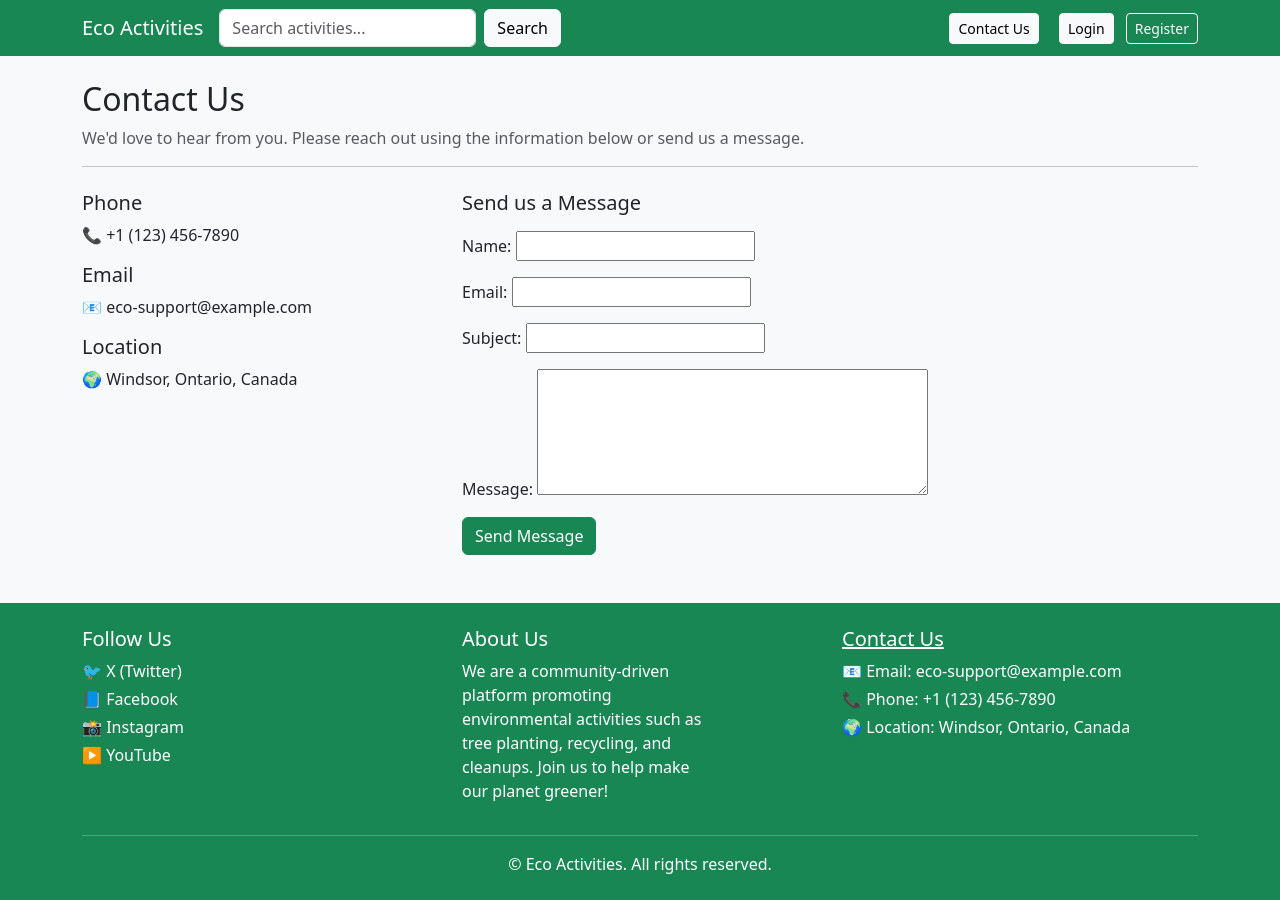
After one commit to Yiheng-Gao/Environmental-Activity-Information-Website, a Django app: page /contact/ in a window 1280 px wide. The commit adds this page. Run offline with Django 5.2, Linux system fonts and the light colour scheme.

Commit message:
added contact us page with a form to send message to us

```diff
--- a/main/forms.py
+++ b/main/forms.py
@@ -1,6 +1,6 @@
 from django import forms
 from .models import Activity
-from .models import Media
+from .models import Media, ContactMessage
 from django.contrib.auth.models import User
 from django.contrib.auth.forms import UserCreationForm
 
@@ -29,3 +29,12 @@ class CustomSignupForm(UserCreationForm):
         if commit:
             user.save()
         return user
+
+
+class ContactMessageForm(forms.ModelForm):
+    class Meta:
+        model = ContactMessage
+        fields = ["name", "email", "subject", "message"]
+        widgets = {
+            'message': forms.Textarea(attrs={'rows': 5}),
+        }
--- a/main/models.py
+++ b/main/models.py
@@ -79,3 +79,14 @@ class UserHistory(models.Model):
 
     def __str__(self):
         return f"{self.user.username}: {self.action} on {self.timestamp}"
+
+
+class ContactMessage(models.Model):
+    name = models.CharField(max_length=150)
+    email = models.EmailField()
+    subject = models.CharField(max_length=200)
+    message = models.TextField()
+    created_at = models.DateTimeField(auto_now_add=True)
+
+    def __str__(self):
+        return f"Message from {self.name} - {self.subject}"
--- a/main/templates/main/base.html
+++ b/main/templates/main/base.html
@@ -29,7 +29,9 @@
 </form>
 
     <div class="ms-auto">
-
+        <a href="{% url 'contact_us' %}" class="btn btn-light btn-sm me-3">
+        Contact Us
+      </a>
       {% if user.is_authenticated %}
          <a href="{% url 'user_history' %}" class="text-white me-2 text-decoration-none">
             Hi, {{ user.username }}
@@ -108,7 +110,7 @@ document.addEventListener("DOMContentLoaded", function () {
 
       <!-- Contact Us -->
       <div class="col-md-4 mb-3">
-        <h5>Contact Us</h5>
+          <h5><a href="{% url 'contact_us' %}" class="text-white text-decoration-underline">Contact Us</a></h5>
         <p class="mb-1">📧 Email: eco-support@example.com</p>
         <p class="mb-1">📞 Phone: +1 (123) 456-7890</p>
         <p class="mb-0">🌍 Location: Windsor, Ontario, Canada</p>
--- /dev/null
+++ b/main/templates/main/contact_us.html
@@ -0,0 +1,32 @@
+{% extends 'main/base.html' %}
+{% block title %}Contact Us{% endblock %}
+{% block content %}
+
+<h2>Contact Us</h2>
+<p class="text-muted">We'd love to hear from you. Please reach out using the information below or send us a message.</p>
+<hr>
+
+<div class="row mt-4">
+    <div class="col-md-4">
+        <h5>Phone</h5>
+        <p>📞 +1 (123) 456-7890</p>
+
+        <h5>Email</h5>
+        <p>📧 eco-support@example.com</p>
+
+        <h5>Location</h5>
+        <p>🌍 Windsor, Ontario, Canada</p>
+    </div>
+
+    <div class="col-md-8">
+        <h5>Send us a Message</h5>
+        <form method="post" class="mt-3">
+            {% csrf_token %}
+            {{ form.as_p }}
+
+            <button class="btn btn-success">Send Message</button>
+        </form>
+    </div>
+</div>
+
+{% endblock %}
--- a/main/urls.py
+++ b/main/urls.py
@@ -11,5 +11,7 @@ urlpatterns = [
     path('activity/<int:pk>/register/', views.register_activity, name='activity_register'),
     path('activity/<int:pk>/cancel/', views.cancel_registration, name='activity_cancel'),
     path('history/', views.user_history, name='user_history'),
+    path('contact/', views.contact_us, name='contact_us'),
+
 
 ]
--- a/main/views.py
+++ b/main/views.py
@@ -8,7 +8,7 @@ from django.http import JsonResponse
 from django.db.models import Q
 from django.contrib.auth.decorators import login_required
 from django.utils import timezone
-from .forms import CustomSignupForm
+from .forms import CustomSignupForm, ContactMessageForm
 
 def activity_list(request):
     q = request.GET.get('q', '')
@@ -214,3 +214,15 @@ def log_user_history(user, action):
             user=user,
             action=action
         )
+
+def contact_us(request):
+    if request.method == "POST":
+        form = ContactMessageForm(request.POST)
+        if form.is_valid():
+            form.save()  # save to database
+            messages.success(request, "Thank you! Your message has been sent.")
+            return redirect('contact_us')
+    else:
+        form = ContactMessageForm()
+
+    return render(request, 'main/contact_us.html', {'form': form})
```
Also changed, not shown: main/migrations/0003_contactmessage.py (added).
